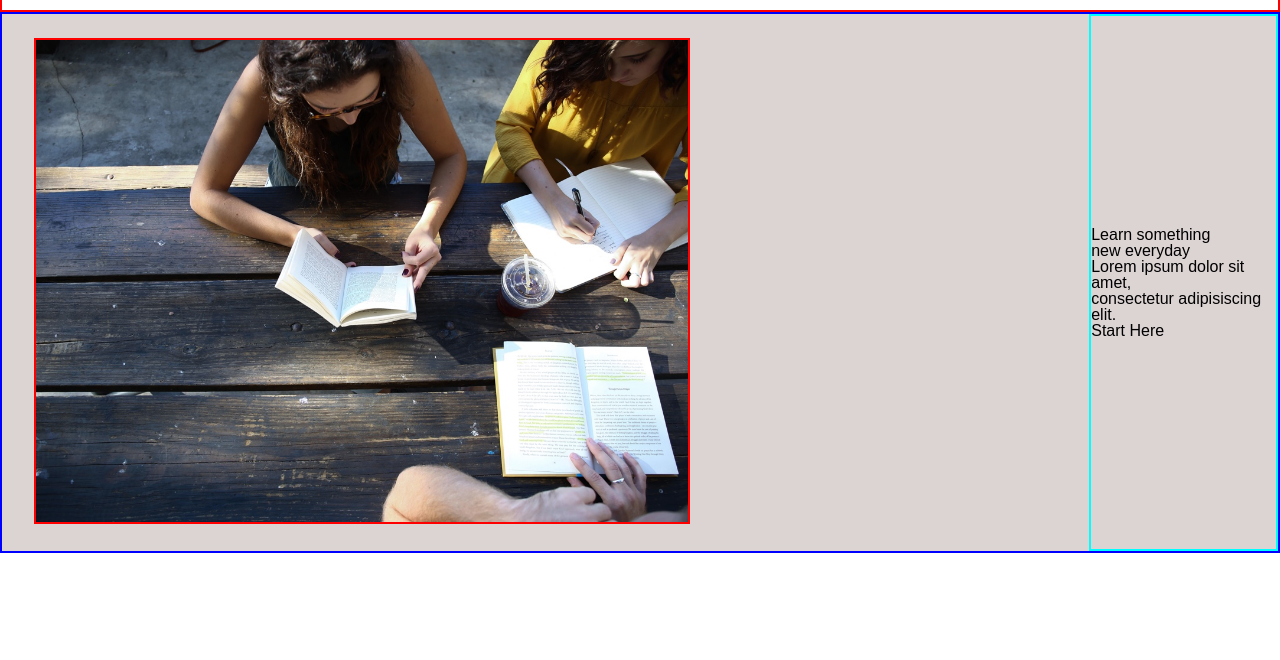
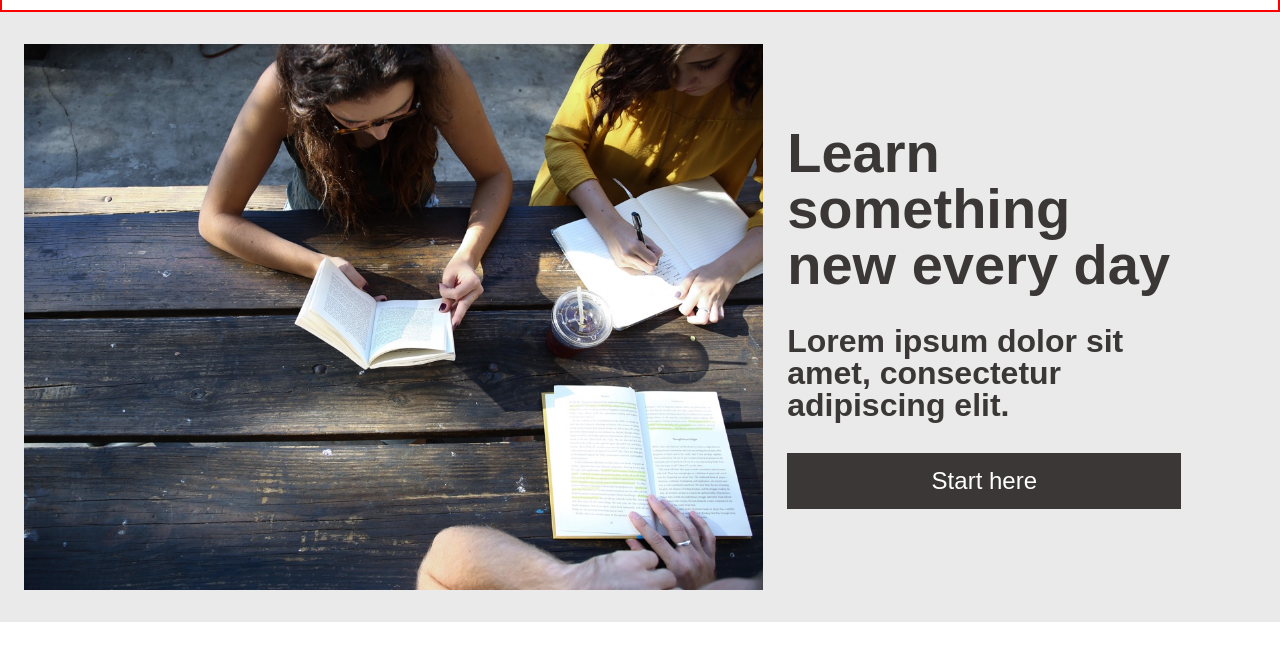
Before and after one commit to whoizaghst/Capstone, a plain HTML site: page index.html in a window 1280 px wide. Shown: the part 56-716 px from the top of the page. Drawn offline with Linux system fonts and the light colour scheme.

Commit message:
start of section 2

```diff
--- a/index.html
+++ b/index.html
@@ -34,20 +34,18 @@
 
      <!-- TOP BANNER STUFF -->
 
-  <div class="topbanner">
-     <div class="topimg">
-       <img src="resources\pictures\banner.jpg" width="60%">
-     </div>
-     <div class="bannertxt">
-       <div class="learn">
-         <h2>Learn something<br>new everyday</h2>
-         <h3>Lorem ipsum dolor sit amet,<br>consectetur adipisiscing elit.</h3>
-       </div>
-       <div class="start">
-         <p>Start Here<p>
-       </div>
-     </div>
+<!-- Banner -->
+<div id="banner" class="flex-content">
+  <div class="media-container main-content">
+    <img src="resources/pictures/banner.jpg">
   </div>
+  <div class="bannertxt">
+    <h3>Learn something new every day</h3>
+    <p>Lorem ipsum dolor sit amet, consectetur adipiscing elit.</p>
+    <a href="#" class="button">Start here</a>
+  </div>
+</div>
+
 
 
 
--- a/resources/CSS/style.css
+++ b/resources/CSS/style.css
@@ -44,7 +44,6 @@ html{
 ul {
     list-style-type: none;
     margin: 0;
-
     font-weight: 400;
 }
 li{
@@ -56,22 +55,60 @@ li{
 }
 
 /* TOP BANNER STUFF */
-.topbanner{
+#banner{
+  background-color:#EAEAEA;
+}
+..media-container {
+  overflow: hidden;
+}
+
+.media-container img,
+.media-container video {
+  display: block;
+  width: 100%;
+}
+
+/* Top banner img and content*/
+
+.flex-content {
   display: flex;
-  justify-content: center;
-  background-color: #DCD3D3;
-  border: 2px solid blue;
-  margin: 0;
+  padding: 0 1.5rem;
 }
-.topbanner img{
-  border: 2px solid red;
-  margin: 1.5rem 2rem;
+
+.flex-content .main-content {
+  width: 60%;
+  padding: 2rem 1.5rem 2rem 0;
 }
-.bannertxt{
+
+.flex-content .bannertxt{
   display: flex;
-  border: 2px solid cyan;
+  flex-direction: column;
+  width: 32%;
+  padding: 2rem 0;
   flex-direction: column;
   justify-content: center;
   margin: 0;
+  color:#3C3737;
+}
+.bannertxt h3 {
+  font-size: 3.5rem;
+  font-weight: bold;
+}
+.bannertxt p{
+  margin: 2rem 0;
+  font-size: 2rem;
+  font-weight: bold;
+}
+.bannertxt a{
+  color: white;
+  text-decoration: none;
+  font-size: 1.5rem;
 
 }
+.button{
+  display: flex;
+  background-color:#3C3737;
+  width:100%;
+  padding: 1rem 0;
+  justify-content: center;
+}
```
